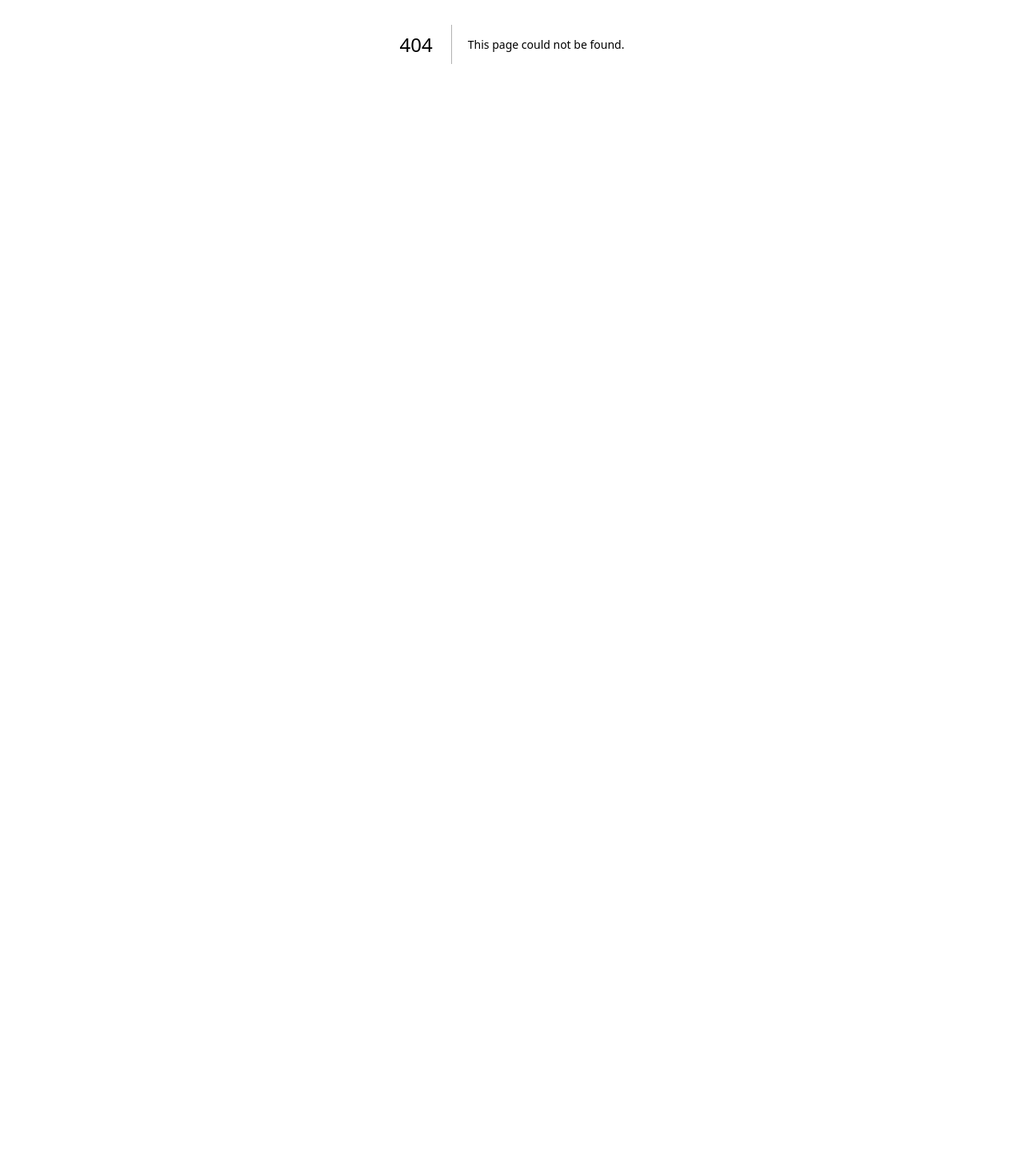
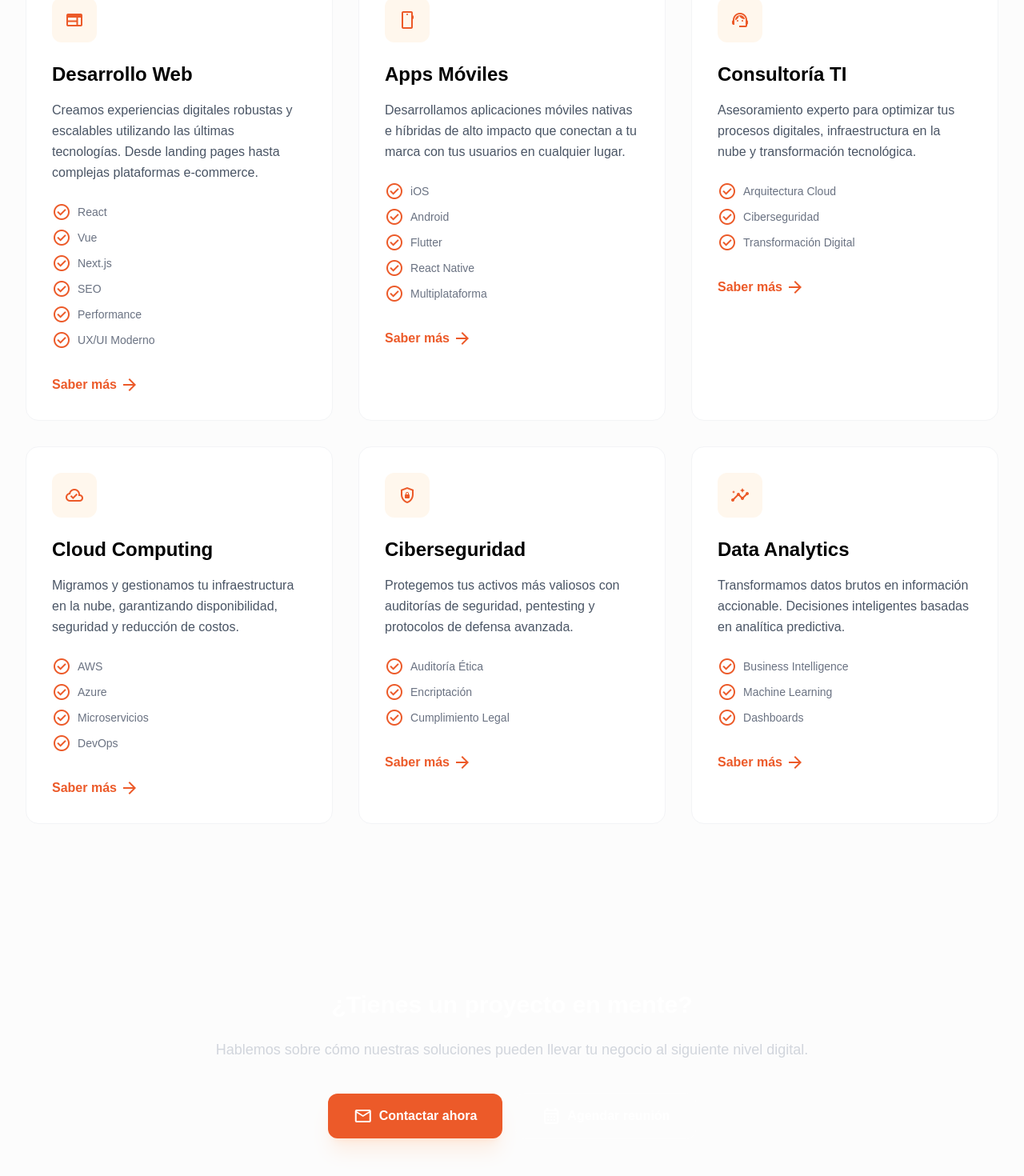
Before and after one commit to jfreakp/checkit, a Next.js app: page /servicios in a window 1280 px wide. Before the commit this address had no page. Shown: the part 426-1896 px from the top of the page at 80% size. Before the commit the page ends 881 px from the top, so only its background shows below. Built offline with nearby package versions, Linux system fonts and the light colour scheme.

Commit message:
Se agrega la pagian de servicios.

```diff
--- a/app/page.tsx
+++ b/app/page.tsx
@@ -1,3 +1,20 @@
+import CardEmpresas from "@/components/home/CardEmpresas";
+
+const itemsEmpresas = [
+  {
+    src: "/img/home/empresas/bdl.png",
+    alt: "Banco de Loja",
+    width: 200,
+    height: 50,
+  },
+  {
+    src: "/img/home/empresas/cacpe.png",
+    alt: "Cacpe Loja",
+    width: 200,
+    height: 50,
+  }
+]
+
 export default function Home() {
   return (
     <main className="relative">
@@ -75,23 +92,18 @@ export default function Home() {
       <section className="py-12 bg-white/50 backdrop-blur-sm border-y border-corporate-accent/5">
         <div className="max-w-7xl mx-auto px-6">
           <p className="text-center text-xs font-bold text-brand-gray/60 uppercase tracking-[0.3em] mb-10">Empresas que confían en nosotros</p>
-          <div className="flex flex-wrap justify-center items-center gap-12 md:gap-20 grayscale opacity-40">
-            <div className="flex items-center gap-2">
-              <span className="material-symbols-outlined text-3xl">corporate_fare</span>
-              <span className="font-bold text-xl tracking-tighter">CLIENTE ALFA</span>
-            </div>
-            <div className="flex items-center gap-2">
-              <span className="material-symbols-outlined text-3xl">business</span>
-              <span className="font-bold text-xl tracking-tighter">TECH SOLUTIONS</span>
-            </div>
-            <div className="flex items-center gap-2">
-              <span className="material-symbols-outlined text-3xl">account_balance</span>
-              <span className="font-bold text-xl tracking-tighter">GLOBAL BANK</span>
-            </div>
-            <div className="flex items-center gap-2">
-              <span className="material-symbols-outlined text-3xl">precision_manufacturing</span>
-              <span className="font-bold text-xl tracking-tighter">NEXUS IND</span>
-            </div>
+          <div className="flex flex-wrap justify-center items-center gap-12 md:gap-20">
+            {
+              itemsEmpresas.map((item, index) => (
+                <CardEmpresas
+                  key={index}
+                  src={item.src}
+                  alt={item.alt}
+                  width={item.width}
+                  height={item.height}
+                />
+              ))
+            }
           </div>
         </div>
       </section>
--- /dev/null
+++ b/app/servicios/page.tsx
@@ -0,0 +1,43 @@
+import { Servicios } from "@/components/servicios/Servicios";
+
+export default function ServiciosPage() {
+    return (
+        <>
+            <header className="relative pt-16 pb-12 overflow-hidden">
+                <div className="max-w-7xl mx-auto px-4 sm:px-6 lg:px-8 text-center">
+                    <h1 className="text-4xl md:text-6xl font-extrabold text-secondary dark:text-white mb-6 tracking-tight">
+                        Nuestros <span className="text-primary">Servicios</span>
+                    </h1>
+                    <p className="text-xl text-gray-600 dark:text-gray-400 max-w-2xl mx-auto leading-relaxed">
+                        Potenciamos tu negocio con soluciones tecnológicas a medida, <br className="hidden md:block" /> generando confianza digital en cada etapa del desarrollo.
+                    </p>
+                </div>
+            </header>
+
+            <main className="max-w-7xl mx-auto px-4 sm:px-6 lg:px-8 py-12 mb-24">
+                <div className="grid grid-cols-1 md:grid-cols-2 lg:grid-cols-3 gap-8">
+                    <Servicios />
+                </div>
+            </main>
+            <section className="bg-secondary dark:bg-zinc-900 py-16">
+                <div className="max-w-5xl mx-auto px-4 sm:px-6 lg:px-8 text-center">
+                    <h2 className="text-3xl font-bold text-white mb-6">¿Tienes un proyecto en mente?</h2>
+                    <p className="text-gray-300 mb-10 text-lg">
+                        Hablemos sobre cómo nuestras soluciones pueden llevar tu negocio al siguiente nivel digital.
+                    </p>
+                    <div className="flex flex-col sm:flex-row justify-center items-center gap-4">
+                        <a className="w-full sm:w-auto px-8 py-4 bg-primary hover:bg-orange-600 text-white font-bold rounded-xl transition-all shadow-xl shadow-orange-500/10 flex items-center justify-center gap-2" href="mailto:hola@checkti.com">
+                            <span className="material-symbols-outlined">mail</span>
+                            Contactar ahora
+                        </a>
+                        <a className="w-full sm:w-auto px-8 py-4 border border-white/20 hover:bg-white/5 text-white font-bold rounded-xl transition-all flex items-center justify-center gap-2" href="#">
+                            <span className="material-symbols-outlined">calendar_month</span>
+                            Agendar reunión
+                        </a>
+                    </div>
+                </div>
+            </section>
+        </>
+
+    );
+}
--- /dev/null
+++ b/components/home/CardEmpresas.tsx
@@ -0,0 +1,17 @@
+import Image from "next/image";
+
+interface CardEmpresasProps {
+    src: string;
+    alt: string;
+    width: number;
+    height: number;
+}
+const CardEmpresas = ({ src, alt, width, height }: CardEmpresasProps) => {
+    return (
+        <div className="flex items-center gap-2">
+            <Image src={src} alt={alt} width={width} height={height} />
+        </div>
+    )
+}
+
+export default CardEmpresas
--- a/components/navbar/NavBar.tsx
+++ b/components/navbar/NavBar.tsx
@@ -5,6 +5,7 @@ import { ActiveLink } from "./active-link.tsx/ActiveLink"
 
 const navItems = [
     { path: "/", text: "Inicio" },
+    { path: "/servicios", text: "Servicios" },
     { path: "/about", text: "Acerca de" },
     { path: "/contacto", text: "Contacto" },
 ]
@@ -16,7 +17,7 @@ export const NavBar = () => {
         <div>
             <div className="md:hidden w-full">
                 <button
-                    className="p-2 focus:outline-none w-full bg-white border-b border-gray-200 justify-end flex"
+                    className="p-2 focus:outline-none w-full bg-white border-b border-gray-200 justify-end flex shadow-sm"
                     onClick={() => setOpen(!open)}
                     aria-label="Abrir menú"
                 >
@@ -41,7 +42,7 @@ export const NavBar = () => {
             </div>
             <div>
                 {/* ✅ DESKTOP */}
-                <nav className="hidden md:flex gap-6 items-center justify-center bg-white h-14">
+                <nav className="bg-transparent hidden md:flex gap-6 items-center justify-center bg-white h-14">
                     {navItems.map((item) => (
                         <ActiveLink
                             key={item.path}
--- /dev/null
+++ b/components/servicios/Card.tsx
@@ -0,0 +1,30 @@
+import React from 'react'
+
+interface CardProps {
+    title: string;
+    description: string;
+    icon: string;
+    stack?: string[];
+}
+
+export const Card = ({ title, description, icon, stack }: CardProps) => {
+    return (
+        <div className="group p-8 bg-white dark:bg-zinc-900 border border-gray-100 dark:border-zinc-800 rounded-2xl hover:shadow-2xl hover:shadow-orange-500/10 transition-all duration-300 transform hover:-translate-y-2">
+            <div className="w-14 h-14 bg-orange-50 dark:bg-orange-500/10 text-primary rounded-xl flex items-center justify-center mb-6 group-hover:scale-110 transition-transform">
+                <span className="material-symbols-outlined text-4xl">{icon}</span>
+            </div>
+            <h3 className="text-2xl font-bold text-secondary dark:text-white mb-4">{title}</h3>
+            <p className="text-gray-600 dark:text-gray-400 mb-6 leading-relaxed">
+                {description}
+            </p>
+            <ul className="space-y-2 mb-8 text-sm text-gray-500 dark:text-gray-500">
+                {stack && stack.map((item, index) => (
+                    <li key={index} className="flex items-center gap-2"><span className="material-symbols-outlined text-sm text-primary">check_circle</span> {item}</li>
+                ))}
+            </ul>
+            <a className="inline-flex items-center text-primary font-semibold hover:gap-2 transition-all" href="#">
+                Saber más <span className="material-symbols-outlined ml-1">arrow_forward</span>
+            </a>
+        </div>
+    )
+}
--- /dev/null
+++ b/components/servicios/Servicios.tsx
@@ -0,0 +1,57 @@
+import { Card } from "./Card"
+
+const CardProps = [
+    {
+        title: 'Desarrollo Web',
+        description: 'Creamos experiencias digitales robustas y escalables utilizando las últimas tecnologías. Desde landing pages hasta complejas plataformas e-commerce.',
+        icon: 'web',
+        stack: ['React', 'Vue', 'Next.js', 'SEO', 'Performance', 'UX/UI Moderno']
+    },
+    {
+        title: 'Apps Móviles',
+        description: 'Desarrollamos aplicaciones móviles nativas e híbridas de alto impacto que conectan a tu marca con tus usuarios en cualquier lugar.',
+        icon: 'smartphone',
+        stack: ['iOS', 'Android', 'Flutter', 'React Native', 'Multiplataforma']
+    },
+    {
+        title: 'Consultoría TI',
+        description: 'Asesoramiento experto para optimizar tus procesos digitales, infraestructura en la nube y transformación tecnológica.',
+        icon: 'support_agent',
+        stack: ['Arquitectura Cloud', 'Ciberseguridad', 'Transformación Digital']
+    },
+    {
+        title: 'Cloud Computing',
+        description: 'Migramos y gestionamos tu infraestructura en la nube, garantizando disponibilidad, seguridad y reducción de costos.',
+        icon: 'cloud_done',
+        stack: ['AWS', 'Azure', 'Microservicios', 'DevOps']
+    },
+    {
+        title: 'Ciberseguridad',
+        description: 'Protegemos tus activos más valiosos con auditorías de seguridad, pentesting y protocolos de defensa avanzada.',
+        icon: 'shield_lock',
+        stack: ['Auditoría Ética', 'Encriptación', 'Cumplimiento Legal']
+    },
+    {
+        title: 'Data Analytics',
+        description: 'Transformamos datos brutos en información accionable. Decisiones inteligentes basadas en analítica predictiva.',
+        icon: 'insights',
+        stack: ['Business Intelligence', 'Machine Learning', 'Dashboards']
+    }
+]
+
+
+export const Servicios = () => {
+    return (
+        <>
+            {CardProps.map((card, index) => (
+                <Card
+                    key={index}
+                    title={card.title}
+                    description={card.description}
+                    icon={card.icon}
+                    stack={card.stack}
+                />
+            ))}
+        </>
+    )
+}
```
Also changed, not shown: public/img/home/empresas/bdl.png (added), public/img/home/empresas/cacpe.png (added).
